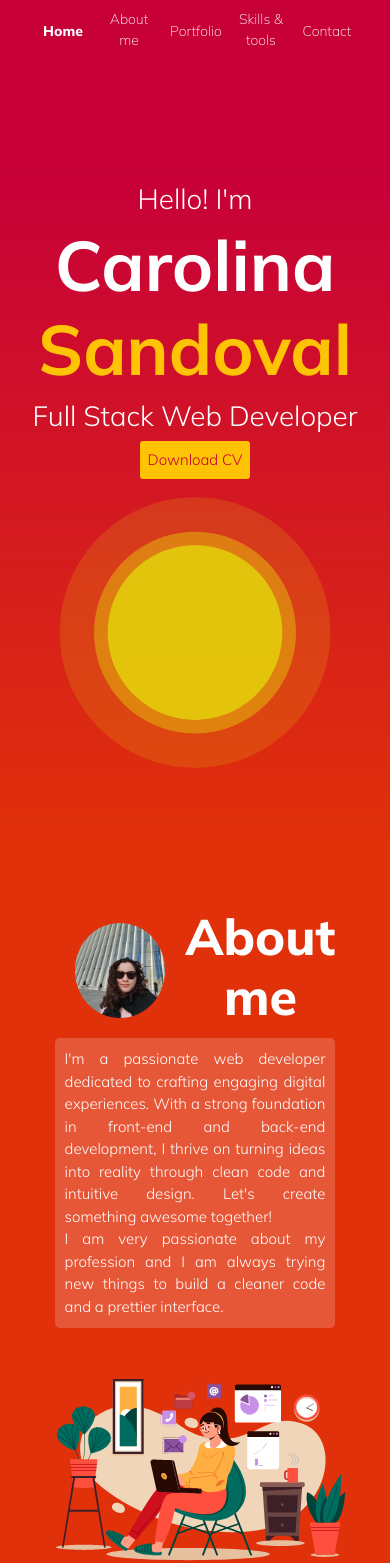
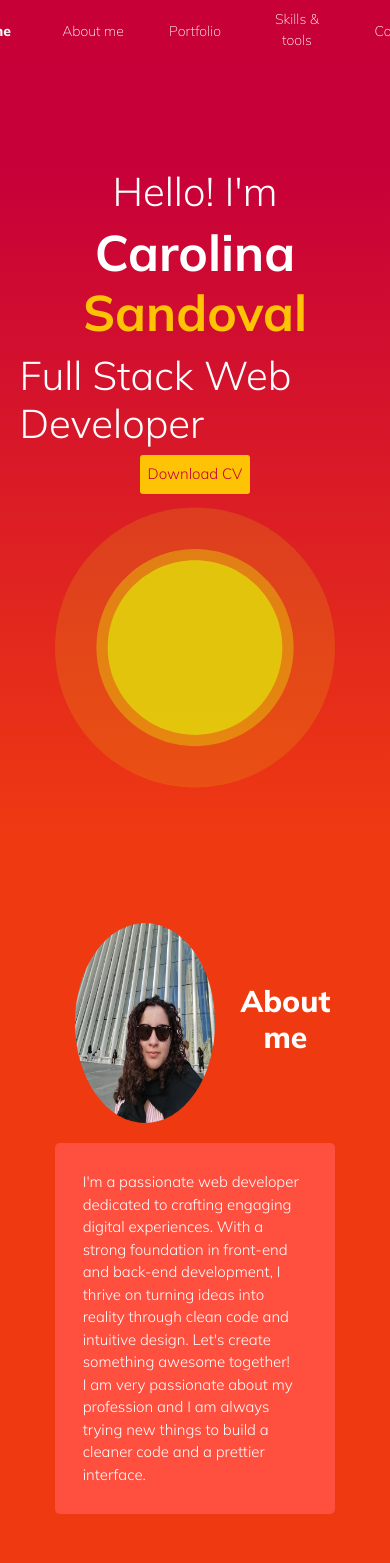
Before and after one commit to ambersanti1/carolina-portfolio, a React (Create React App) app in the folder client/: page / in a window 390 px wide. Shown: the top 1563 px of the page. Built offline with nearby package versions, Linux system fonts and the light colour scheme.

Commit message:
Changed size of h2

```diff
--- a/client/src/App.css
+++ b/client/src/App.css
@@ -26,7 +26,7 @@
 
 :root {
   --yellow: #ffc305 ;
-  --orange: rgb(224, 49, 10);
+  --orange: rgb(239, 58, 17);
   --pink: rgb(199, 0, 57);
   --purple:  rgb(113, 24, 64);
   --green: #45c839;
@@ -38,18 +38,7 @@
   box-sizing: border-box;
 }
 
-.container {
-  overflow-x: hidden;
-}
 /* FONTS  */
-
-/* .contenedor {
-  width: 90%;
-  max-width: 1000vh;
-  margin: 20px auto;
-  overflow: hidden;
-} */
-
 
 div h2 {
   font-family: "mulish-extra-bold";
@@ -270,20 +259,19 @@ nav li a:hover {
 }
 
 .aboutme-container p {
-  text-align: justify;
-  background-color:rgb(230, 87, 55);
+  text-align: left;
+  background-color:#ff4f3f;
   border-radius: 5px;
-  padding: 10px;
+  padding: 10%;
 }
 
 .text-about-me {
-  width: 70%;
+  width: 60%;
   text-align: center;
 }
 
-.text-about-me h4{
-  font-family: 'mulish-extra-light';
-  font-size: 20px;
+.text-about-me h2{
+  padding:0;
 }
 
 .aboutme-profile {
@@ -624,8 +612,11 @@ footer p{
 @media screen and (max-width:1200px){
 
   /* FONTS */
+  div h1 {
+    font-size: 40px;
+  }
   div h2 {
-    font-size:50px;
+    font-size:30px;
   }
   div p {
     font-size:15px;
@@ -639,6 +630,10 @@ footer p{
     justify-content: center;
     align-items: center;
   }
+  .home-container .carolina {
+  font-size: 50px;
+  font-family: "mulish-bold";
+}
 
   .home-container .texto{
     display: flex;
@@ -672,19 +667,16 @@ footer p{
     width: 90%;
   }
 
-  .profile-photo {
-  width: auto;
-  height: auto;
-  margin: 20px;
-  overflow: hidden;
-  border-radius: 50%;
-  }
+  /* .profile-photo {
+    width: 200px;
+    height: 200px;
+  } */
 
   /* RESUME */
-    .resume-section{
-    padding: 10% 0 10% 0;
-    height: auto;
-   }
+  .resume-section{
+  padding: 10% 0 10% 0;
+  height: auto;
+  }
 
   .icon {
   text-align: center;
@@ -703,11 +695,10 @@ footer p{
   flex-direction: column;
   justify-content: center;
   align-items: center;
-
 }
 
 .form {
-  width: 350px;
+  width: auto;
   margin-right: 0;
 }
 .form input[type= "text"],
@@ -726,30 +717,16 @@ footer p{
 
 /* HEADER */
 @media screen and (max-width:800px){
-  header {
-    width: 100%;
-  }
+
   nav {
-    width: 100%;
     display: flex;
     justify-content: center;
   }
-
-  nav ul {
-    width: 100%;
-    display: flex;
-    flex-direction: row;
-    justify-content: center;
-    align-items: center;
-    margin: 0;
-    padding: 0;
-  }
-
   nav ul li a {
     display: inline-block;
-    font-size: 14px;
+    font-size: 15px;
     width: 50px;
-    margin: 0 0.5rem 0 0.5rem;
+    margin: 0 1rem 0 1rem;
   }
   nav li a:hover {
     width: 50px;
@@ -758,9 +735,20 @@ footer p{
   .name-header {
     display: none;
   }
-
 }
 
+@media screen and (max-width:1200px){
+
+  nav ul li a {
+    display: inline-block;
+    font-size: 14px;
+    width: 70px;
+    margin: 0 1rem 0 1rem;
+  }
+  nav li a:hover {
+    width: 70px;
+  }
+}
 
 @media screen and (max-width:1200px) {
 
@@ -775,7 +763,7 @@ footer p{
 
   .project img {
     width: 100%;
-    margin-top: 1rem;
+    margin-top: 0.5rem;
   }
 
   .right-p {
--- a/client/src/lists/projects.js
+++ b/client/src/lists/projects.js
@@ -1,8 +1,6 @@
 import meditrack from "../img/meditrack-logo (2).png";
 import treefund from "../img/treefund-logo.png";
 import journal from "../img/journal-logo (2).png";
-import home from "../img/home-img.jpg";
-
 
 const projects = [
   {
@@ -33,15 +31,6 @@ const projects = [
     direction: "right",
     direction_p: "right-p",
   },
-  {
-    id: 2,
-    project_title: "Journal",
-    project_description: "Add, edit, save and delete notes",
-    project_img: journal,
-    reverse: "reverse",
-    direction: "left",
-    direction_p: "left-p",
-  },
 ];
 
 export default projects;
```
